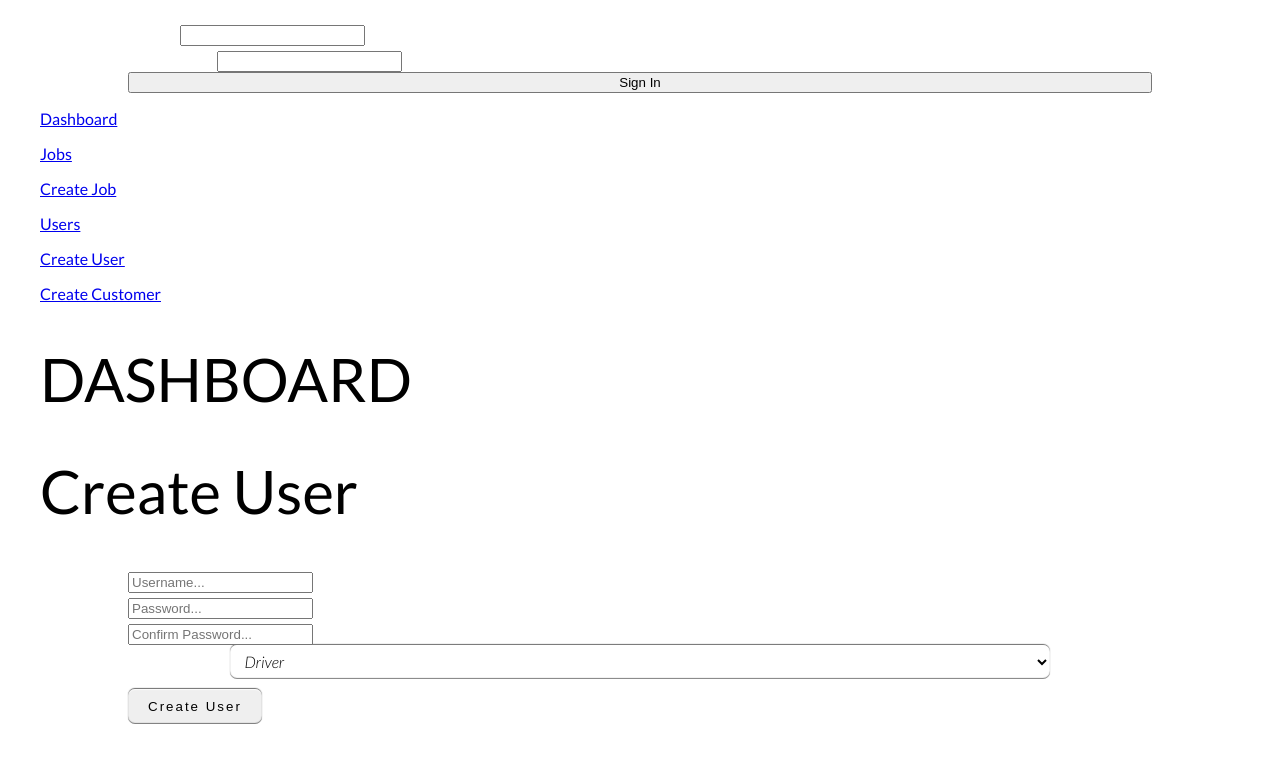
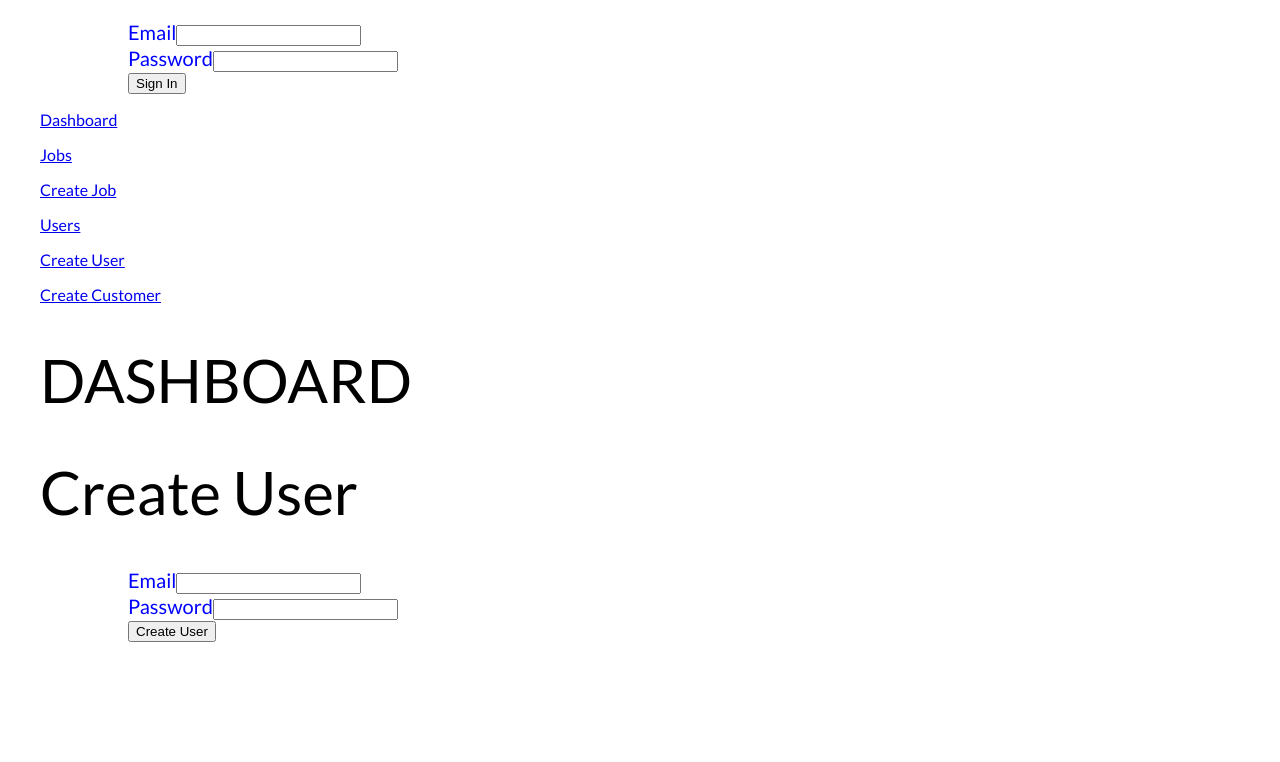
Before and after one commit to CFA-CJJ-GroupProject/CFA-Term3-NodeProject, a React (Create React App) app in the folder react-web/: page /createuser in a window 1280 px wide. Shown: the top 762 px of the page. Built offline with nearby package versions, Linux system fonts and the light colour scheme.

Commit message:
added create user function

```diff
--- a/react-web/src/App.js
+++ b/react-web/src/App.js
@@ -1,9 +1,5 @@
-import React, { Component } from 'react';
-import {
-  BrowserRouter as Router,
-  Route,
-  Switch
-} from 'react-router-dom'
+import React, {Component} from 'react';
+import {BrowserRouter as Router, Route, Switch} from 'react-router-dom'
 import logo from './logo.svg';
 import './App.css';
 import CreateJobPage from './pages/CreateJobPage'
@@ -19,7 +15,6 @@ import SignInForm from './components/SignInForm'
 // Importing everything from auth and calling it authapi
 import * as authAPI from './api/auth'
 
-
 class App extends Component {
 
   // Initial state
@@ -30,82 +25,54 @@ class App extends Component {
     jobs: null, // Null means not loaded yet
   }
 
-  handleSignIn = ({ username, password }) => {
-    authAPI.signIn({username, password })
-      .then(json => {
-        this.setState({ token: json.token })
-      })
-      .catch(error => {
-        this.setState({ error })
-      })
+  handleSignIn = ({username, password}) => {
+    authAPI.signIn({username, password}).then(json => {
+      this.setState({token: json.token})
+    }).catch(error => {
+      this.setState({error})
+    })
+  }
+
+  handleRegister = ({username, password}) => {
+    authAPI.register({username, password}).then(json => {
+      this.setState({token: json.token})
+    }).catch(error => {
+      this.setState({error})
+    })
   }
 
   render() {
-    const { error, token, jobs } = this.state
-
+    const {error, token, jobs} = this.state
 
     return (
 
-
       <Router>
         <main>
-           {
-            !!token ? (
-              <h1> Welcome to ANT jobs application </h1>
-            ) :  (
-              <SignInForm onSignIn={ this.handleSignIn } />
+          {!!token
+            ? (
+              <h1>
+                Welcome to ANT jobs application
+              </h1>
             )
-          }
+            : (<SignInForm onSignIn={this.handleSignIn}/>)
+}
 
+          <PrimaryNav/>
+          <Route path='/' render={() => (<HomePage/>)}/>
 
-        <PrimaryNav />
-          <Route path='/' render={
-            () => (
-              <HomePage/>
-            )
-          } />
+          <Route path='/createjob' render={() => (<CreateJobPage/>)}/>
 
-          <Route path='/createjob' render={
-            () => (
-              <CreateJobPage/>
-            )
-          } />
+          <Route path='/jobs' render={() => (<JobsPage/>)}/>
 
-          <Route path='/jobs' render={
-            () => (
-              <JobsPage/>
-            )
-          } />
+          <Route path='/jobconfirmation' render={() => (<JobConfirmationPage/>)}/>
 
-          <Route path='/jobconfirmation' render={
-            () => (
-              <JobConfirmationPage/>
-            )
-          } />
+          <Route path='/jobcard/:id' render={() => (<JobCard/>)}/>
 
-          <Route path='/jobcard/:id' render={
-            () => (
-              <JobCard/>
-            )
-          } />
+          <Route path='/createuser' render={() => (<CreateUserPage onRegister={this.handleRegister}/>)}/>
 
-          <Route path='/createuser' render={
-            () => (
-              <CreateUserPage/>
-            )
-          } />
+          <Route path='/users' render={() => (<UsersPage/>)}/>
 
-          <Route path='/users' render={
-            () => (
-              <UsersPage/>
-            )
-          } />
-
-          <Route path='/createcustomer' render={
-            () => (
-              <CreateCustomerPage/>
-            )
-          } />
+          <Route path='/createcustomer' render={() => (<CreateCustomerPage/>)}/>
 
         </main>
       </Router>
--- a/react-web/src/components/CreateUserForm.js
+++ b/react-web/src/components/CreateUserForm.js
@@ -1,37 +1,33 @@
 import React from 'react'
-import Field from './Field'
-import SelectRoleField from './SelectRoleField'
-import readAndClearForm from './readAndClearForm'
 
-function submitCreate(event, onCreate) {
-    event.preventDefault()
+function submitCreateUser(event, onRegister) {
+  event.preventDefault()
 
-    const form = event.target
-    const userValues = readAndClearForm(form)
-    onCreate(userValues)
+  const form = event.target
+  const username = form.elements['username'].value
+  const password = form.elements['password'].value
+  onRegister({username, password})
 }
 
-export default function CreateUserForm({
-    onCreate
-}) {
+export default function CreateUserForm({onRegister}) {
+  console.log(onRegister)
+
   return (
-    <form onSubmit={ (event) => submitCreate(event, onCreate) }>
-      <div className='cu-left'>
-        <div className=''>
-          <Field required='true' placeholder='Username...' name='username' />
-        </div>
-        <div className=''>
-          <Field required='true' type='password' placeholder='Password...' name='password' />
-        </div>
-        <div className=''>
-          <Field required='true' type='password' placeholder='Confirm Password...' name='password' />
-        </div>
-        <div className=''>
-          <SelectRoleField required='true' placeholder='' name='role' />
-        </div>
-      </div>
-
-      <button type='submit' className='cu-button'>Create User</button>
+    <form onSubmit={(event) => submitCreateUser(event, onRegister)}>
+      <label>
+        <span>
+          Email
+        </span>
+        <input name='username'/>
+      </label>
+      <label>
+        <span>
+          Password
+        </span>
+        <input type='password' name='password'/>
+      </label>
+      <button>Create User
+      </button>
     </form>
   )
 }
--- a/react-web/src/components/SignInForm.js
+++ b/react-web/src/components/SignInForm.js
@@ -1,36 +1,31 @@
 import React from 'react'
-
-const formStyle = {
-  display: 'flex',
-  flexDirection: 'column',
-  color: 'black'
-}
 
 function submitSignIn(event, onSignIn) {
   event.preventDefault()
+
   const form = event.target
   const username = form.elements['username'].value
   const password = form.elements['password'].value
-  onSignIn({ username, password})
+  onSignIn({username, password})
 }
 
-export default function SignInForm({
-  onSignIn
-}) {
+export default function SignInForm({onSignIn}) {
   return (
-    <form
-      onSubmit={  (event) => submitSignIn(event, onSignIn) }
-      style={ formStyle }
-    >
+    <form onSubmit={(event) => submitSignIn(event, onSignIn)}>
       <label>
-        <span> Email </span>
-        <input name='username' />
+        <span>
+          Email
+        </span>
+        <input name='username'/>
       </label>
       <label>
-        <span> Password </span>
-        <input type='password' name='password' />
+        <span>
+          Password
+        </span>
+        <input type='password' name='password'/>
       </label>
-      <button>Sign In </button>
+      <button>Sign In
+      </button>
     </form>
   )
 }
--- a/react-web/src/pages/CreateUserPage.js
+++ b/react-web/src/pages/CreateUserPage.js
@@ -2,11 +2,11 @@ import React from 'react'
 import CreateUserForm from '../components/CreateUserForm.js'
 
 const CreateUserPage = ({
-    onCreateUser
+    onRegister
 }) => (
     <div>
         <h1>Create User</h1>
-        <CreateUserForm onCreate={ onCreateUser } />
+        <CreateUserForm onRegister={ onRegister } />
     </div>
       )
 
--- a/react-web/src/style.css
+++ b/react-web/src/style.css
@@ -17,7 +17,7 @@ h3 {
 }
 label {
   display: block;
-  color: white;
+  color: blue;
   font-size: 20px;
 
 }
```
Also changed, not shown: 2 other files (tests, documents, lock files or other folders).
